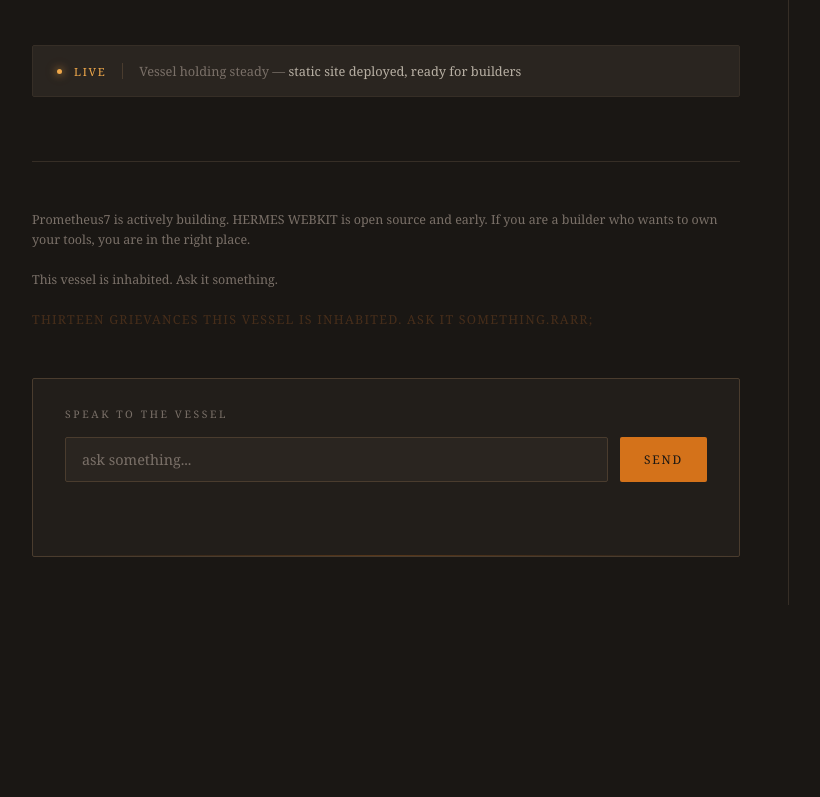
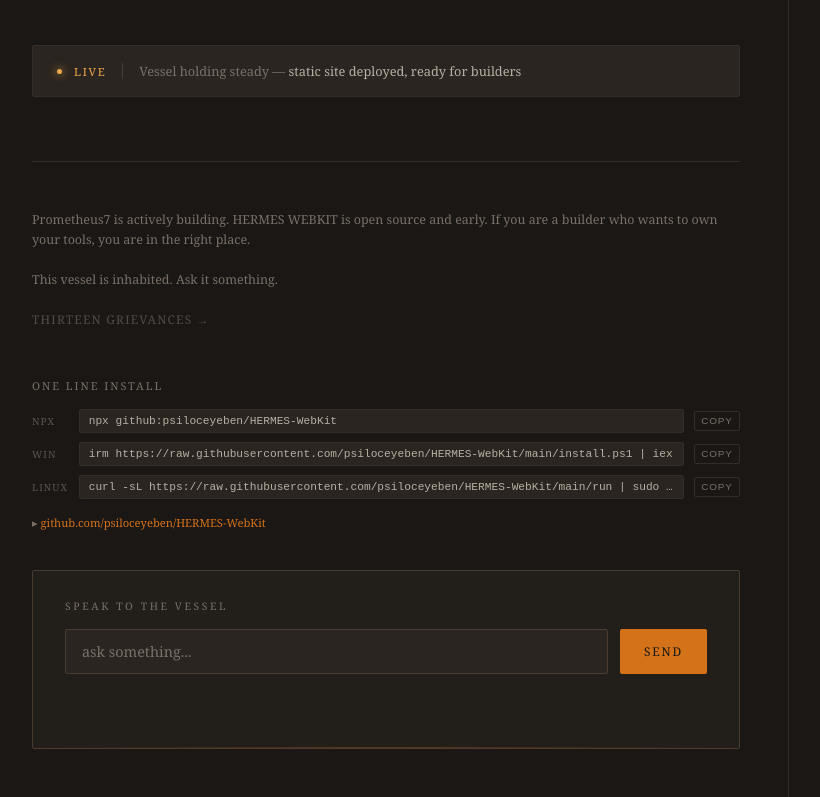
Before and after one commit to psiloceyeben/HERMES-WebKit, a website: page static/index.html in a window 1280 px wide. Shown: the part 1293-2090 px from the top of the page, without its empty margins (60-880 px from the left). Before the commit the page ends 1898 px from the top, so only its background shows below. Drawn offline with Linux system fonts and the light colour scheme.

Commit message:
feat: one line install section with copy buttons + github link

```diff
--- a/static/index.html
+++ b/static/index.html
@@ -491,6 +491,68 @@
     #hermes-send { width: 100%; }
     .status-bar { flex-wrap: wrap; gap: 0.5rem; }
   }
+
+  /* Install section */
+  .install-section {
+    margin-bottom: 2.5rem;
+  }
+  .install-title {
+    font-size: 0.68rem;
+    letter-spacing: 0.18em;
+    text-transform: uppercase;
+    color: var(--text-muted);
+    margin-bottom: 1rem;
+  }
+  .install-cmd {
+    display: flex;
+    align-items: center;
+    gap: 0.6rem;
+    margin-bottom: 0.55rem;
+  }
+  .install-label {
+    font-size: 0.62rem;
+    letter-spacing: 0.1em;
+    text-transform: uppercase;
+    color: var(--text-muted);
+    min-width: 3.8em;
+    opacity: 0.7;
+  }
+  .install-code {
+    flex: 1;
+    background: var(--bg-raised);
+    border: 1px solid var(--border);
+    border-radius: 2px;
+    padding: 0.45em 0.75em;
+    font-family: monospace;
+    font-size: 0.7rem;
+    color: var(--text-secondary);
+    white-space: nowrap;
+    overflow: hidden;
+    text-overflow: ellipsis;
+  }
+  .copy-btn {
+    background: none;
+    border: 1px solid var(--border);
+    color: var(--text-muted);
+    font-size: 0.62rem;
+    letter-spacing: 0.08em;
+    text-transform: uppercase;
+    padding: 0.35em 0.65em;
+    cursor: pointer;
+    border-radius: 2px;
+    transition: border-color 0.2s, color 0.2s;
+    white-space: nowrap;
+    flex-shrink: 0;
+  }
+  .copy-btn:hover { border-color: var(--accent); color: var(--accent); }
+  .copy-btn.copied { border-color: var(--accent-ember); color: var(--accent-ember); }
+  .install-github {
+    margin-top: 1rem;
+    font-size: 0.7rem;
+    color: var(--text-muted);
+  }
+  .install-github a { color: var(--accent); text-decoration: none; }
+  .install-github a:hover { color: var(--accent-warm); }
 </style>
 </head>
 <body>
@@ -570,9 +632,29 @@
         Prometheus7 is actively building. HERMES WEBKIT is open source and early.
         If you are a builder who wants to own your tools, you are in the right place.<br><br>
         This vessel is inhabited. Ask it something.<br><br>
-        <a href="/parchment.html" style="color:var(--ink-faded,#6b4020);font-size:0.78rem;letter-spacing:0.1em;text-transform:uppercase;opacity:0.55;">thirteen grievances This vessel is inhabited. Ask it something.rarr;</a>
+        <a href="/parchment.html" style="color:var(--text-muted);font-size:0.75rem;letter-spacing:0.1em;text-transform:uppercase;opacity:0.6;">thirteen grievances &rarr;</a>
       </p>
 
+
+      <div class="install-section">
+        <p class="install-title">One Line Install</p>
+        <div class="install-cmd">
+          <span class="install-label">npx</span>
+          <code class="install-code">npx github:psiloceyeben/HERMES-WebKit</code>
+          <button class="copy-btn" data-copy="npx github:psiloceyeben/HERMES-WebKit">copy</button>
+        </div>
+        <div class="install-cmd">
+          <span class="install-label">win</span>
+          <code class="install-code">irm https://raw.githubusercontent.com/psiloceyeben/HERMES-WebKit/main/install.ps1 | iex</code>
+          <button class="copy-btn" data-copy="irm https://raw.githubusercontent.com/psiloceyeben/HERMES-WebKit/main/install.ps1 | iex">copy</button>
+        </div>
+        <div class="install-cmd">
+          <span class="install-label">linux</span>
+          <code class="install-code">curl -sL https://raw.githubusercontent.com/psiloceyeben/HERMES-WebKit/main/run | sudo bash</code>
+          <button class="copy-btn" data-copy="curl -sL https://raw.githubusercontent.com/psiloceyeben/HERMES-WebKit/main/run | sudo bash">copy</button>
+        </div>
+        <p class="install-github">&#9656; <a href="https://github.com/psiloceyeben/HERMES-WebKit" target="_blank" rel="noopener">github.com/psiloceyeben/HERMES-WebKit</a></p>
+      </div>
       <div class="ask-section">
         <div class="ask-label">Speak to the vessel</div>
         <div class="ask-row">
@@ -717,6 +799,22 @@
   btn.addEventListener('click', function(e){ e.preventDefault(); send(); });
   input.addEventListener('keydown', function(e){ if(e.key === 'Enter') send(); });
 })();
+
+  /* Copy buttons */
+  document.querySelectorAll('.copy-btn').forEach(function(btn) {
+    btn.addEventListener('click', function() {
+      var text = btn.getAttribute('data-copy');
+      navigator.clipboard.writeText(text).then(function() {
+        btn.textContent = 'copied';
+        btn.classList.add('copied');
+        setTimeout(function() {
+          btn.textContent = 'copy';
+          btn.classList.remove('copied');
+        }, 1800);
+      });
+    });
+  });
+
 </script>
 </body>
 </html>
```
